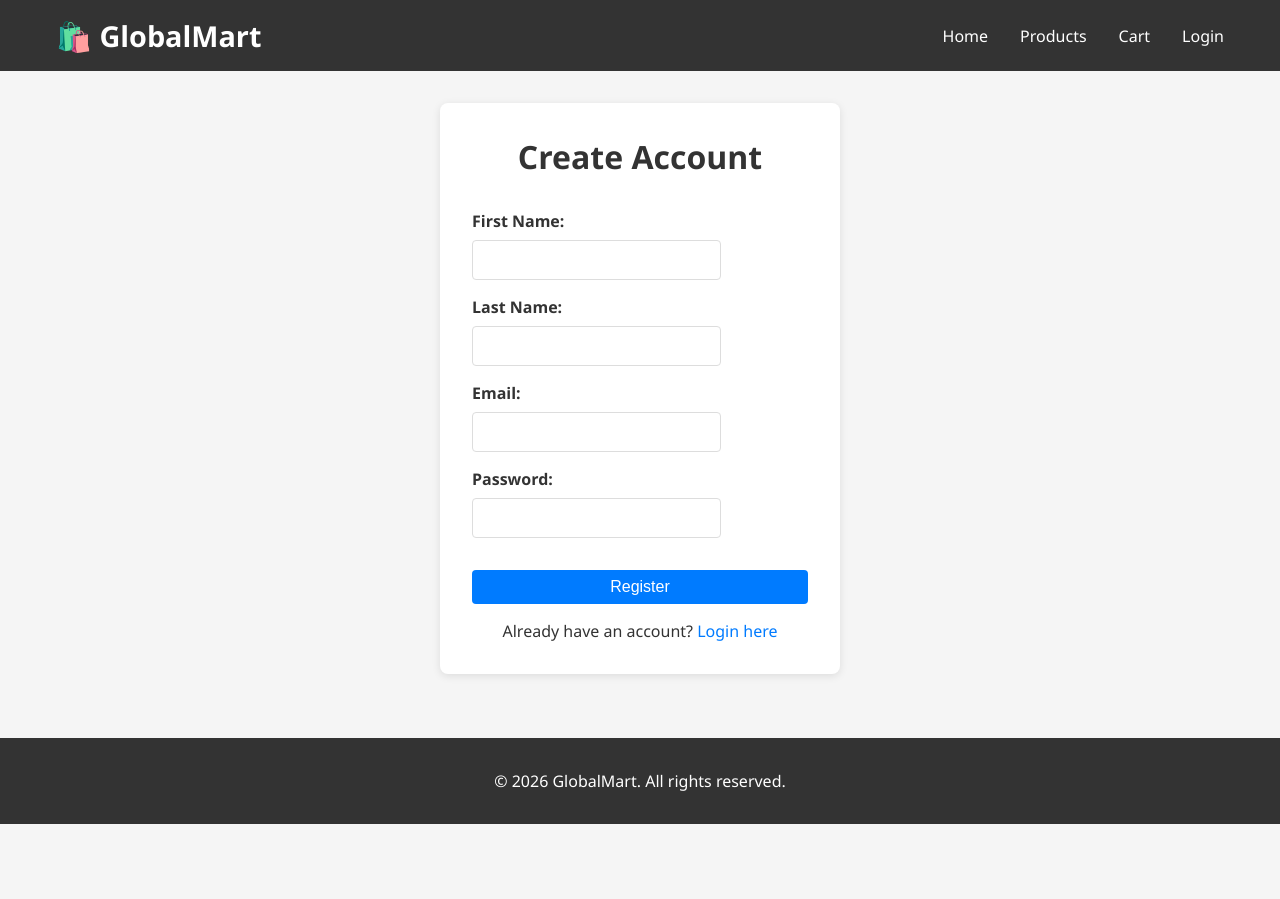
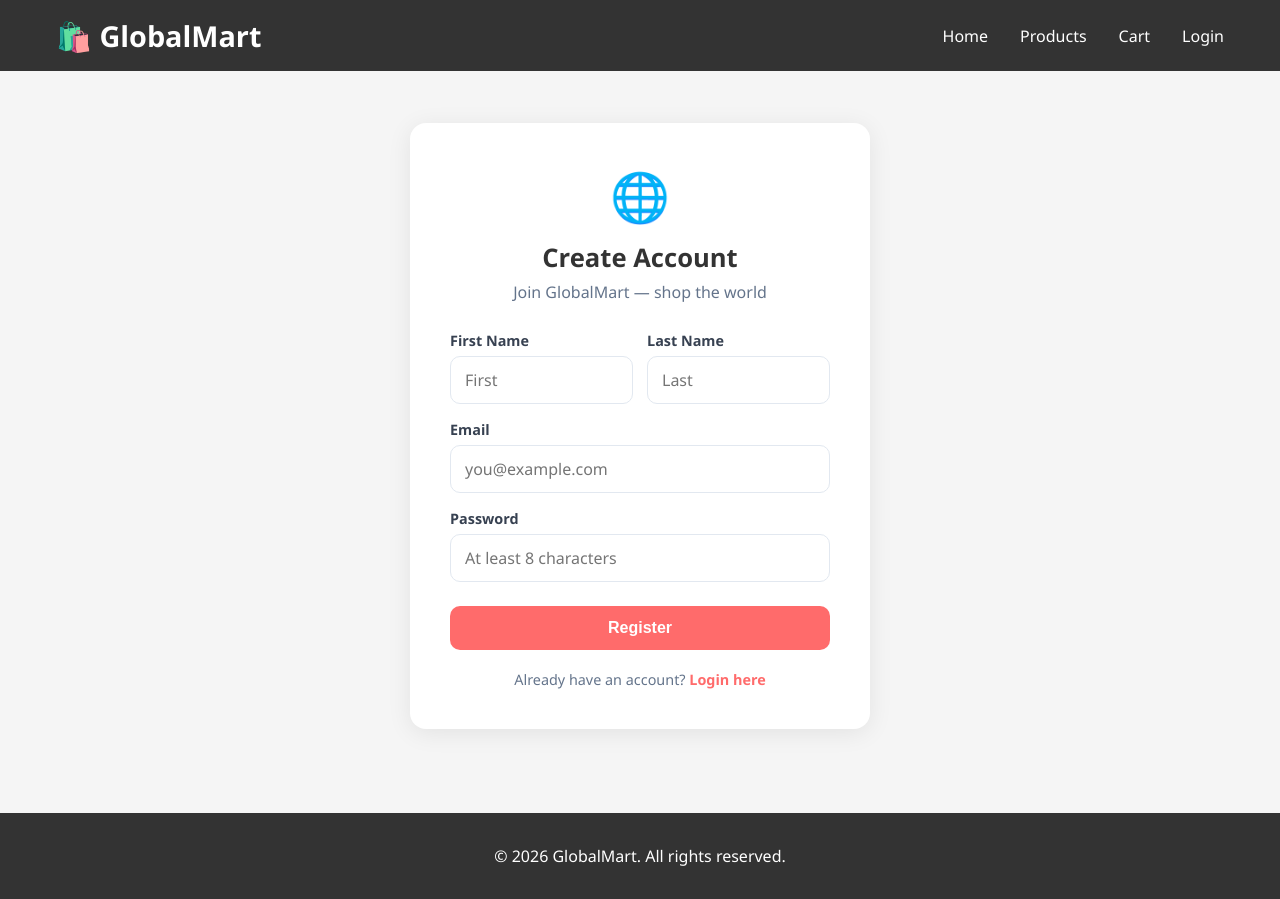
Before and after one commit to studyenglish1415/GlobalMart, a Vue app in the folder frontend/: page /register in a window 1280 px wide. Before the commit the page ends 824 px from the top, so only its background shows below. Built offline with nearby package versions, Linux system fonts and the light colour scheme.

Commit message:
Update Register.vue

```diff
--- a/frontend/src/views/Register.vue
+++ b/frontend/src/views/Register.vue
@@ -1,38 +1,22 @@
 <template>
-  <div class="register">
-    <div class="register-container">
+  <div class="auth-page">
+    <div class="auth-card">
+      <div class="auth-logo">🌐</div>
       <h1>Create Account</h1>
-
+      <p class="subtitle">Join GlobalMart — shop the world</p>
+      <div v-if="error" class="error-msg">{{ error }}</div>
       <form @submit.prevent="handleRegister">
-        <div class="form-group">
-          <label for="first_name">First Name:</label>
-          <input v-model="first_name" type="text" id="first_name" required />
-        </div>
-
-        <div class="form-group">
-          <label for="last_name">Last Name:</label>
-          <input v-model="last_name" type="text" id="last_name" required />
-        </div>
-
-        <div class="form-group">
-          <label for="email">Email:</label>
-          <input v-model="email" type="email" id="email" required />
-        </div>
-
-        <div class="form-group">
-          <label for="password">Password:</label>
-          <input v-model="password" type="password" id="password" required />
-        </div>
-
-        <button type="submit" class="btn-primary">Register</button>
+        <div class="form-row"><div class="form-group"><label>First Name</label><input v-model="first_name" type="text" placeholder="First" required /></div><div class="form-group"><label>Last Name</label><input v-model="last_name" type="text" placeholder="Last" required /></div></div>
+        <div class="form-group"><label>Email</label><input v-model="email" type="email" placeholder="you@example.com" required /></div>
+        <div class="form-group"><label>Password</label><input v-model="password" type="password" placeholder="At least 8 characters" required minlength="8" /></div>
+        <button type="submit" class="btn-primary" :disabled="loading">{{ loading ? 'Creating Account...' : 'Register' }}</button>
       </form>
-
-      <p>Already have an account? <router-link to="/login">Login here</router-link></p>
+      <p class="switch-link">Already have an account? <router-link to="/login">Login here</router-link></p>
     </div>
   </div>
 </template>
 
-<script setup lang="ts">
+<script setup>
 import { ref } from 'vue'
 import { useRouter } from 'vue-router'
 
@@ -40,55 +24,39 @@ const first_name = ref('')
 const last_name = ref('')
 const email = ref('')
 const password = ref('')
+const loading = ref(false)
+const error = ref('')
 const router = useRouter()
 
 const handleRegister = async () => {
-  // API call will be implemented
-  console.log('Register:', { first_name: first_name.value, last_name: last_name.value, email: email.value, password: password.value })
-  // Redirect to login after registration
-  router.push('/login')
+  loading.value = true
+  error.value = ''
+  await new Promise(resolve => setTimeout(resolve, 600))
+  if (email.value && password.value) {
+    router.push('/login')
+  } else {
+    error.value = 'Please fill in all required fields.'
+  }
+  loading.value = false
 }
 </script>
 
 <style scoped>
-.register {
-  display: flex;
-  justify-content: center;
-  align-items: center;
-  min-height: 60vh;
-}
-
-.register-container {
-  background: white;
-  padding: 2rem;
-  border-radius: 8px;
-  box-shadow: 0 2px 8px rgba(0, 0, 0, 0.1);
-  width: 100%;
-  max-width: 400px;
-}
-
-.register-container h1 {
-  margin-bottom: 2rem;
-  text-align: center;
-}
-
-.form-group {
-  margin-bottom: 1rem;
-}
-
-.form-group label {
-  display: block;
-  margin-bottom: 0.5rem;
-  font-weight: bold;
-}
-
-.register-container button {
-  width: 100%;
-  margin-top: 1rem;
-}
-
-.register-container p {
-  text-align: center;
-  margin-top: 1rem;
-}
+.auth-page { display: flex; justify-content: center; align-items: center; min-height: 80vh; padding: 20px; }
+.auth-card { background: white; padding: 40px; border-radius: 16px; box-shadow: 0 4px 24px rgba(0,0,0,0.08); width: 100%; max-width: 460px; text-align: center; }
+.auth-logo { font-size: 48px; margin-bottom: 12px; }
+h1 { font-size: 1.6rem; font-weight: 700; margin-bottom: 6px; }
+.subtitle { color: #64748b; margin-bottom: 28px; }
+.form-row { display: flex; gap: 14px; }
+.form-row .form-group { flex: 1; }
+.form-group { margin-bottom: 16px; text-align: left; }
+.form-group label { display: block; font-weight: 600; margin-bottom: 6px; color: #374151; font-size: 0.9rem; }
+.form-group input { width: 100%; padding: 12px 14px; border: 1px solid #e2e8f0; border-radius: 10px; font-size: 1rem; outline: none; transition: border-color 0.2s; }
+.form-group input:focus { border-color: #ff6b6b; }
+.btn-primary { width: 100%; padding: 13px; background: #ff6b6b; color: white; border: none; border-radius: 10px; font-size: 1rem; font-weight: 700; cursor: pointer; margin-top: 8px; transition: background 0.2s; }
+.btn-primary:hover:not(:disabled) { background: #e95c5c; }
+.btn-primary:disabled { opacity: 0.6; cursor: not-allowed; }
+.error-msg { background: #fee2e2; color: #991b1b; padding: 12px; border-radius: 8px; margin-bottom: 18px; font-size: 0.9rem; }
+.switch-link { margin-top: 20px; color: #64748b; font-size: 0.9rem; }
+.switch-link a { color: #ff6b6b; font-weight: 600; text-decoration: none; }
 </style>
```
